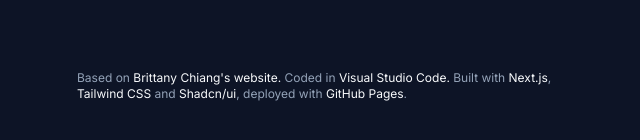
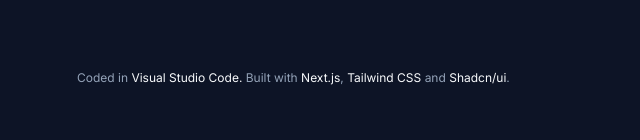
Before and after one commit to haneesha2018/eportfolio, a Next.js app: page / in a window 1280 px wide. Shown: the part 4527-4667 px from the top of the page, without its empty margins (595-1235 px from the left). Built offline with nearby package versions, Linux system fonts and the light colour scheme.

Commit message:
Update Footer component to remove external links and enhance StarsBackground component with pointer-events style

```diff
--- a/components/Footer.tsx
+++ b/components/Footer.tsx
@@ -5,10 +5,10 @@
     <section>
       <div className="flex flex-col gap-4 lg:px-6 mt-16">
         <p className="text-xs text-start text-muted-foreground">
-          Based on{" "}
+          {/* Based on{" "}
           <a className="text-foreground" href="https://brittanychiang.com">
             Brittany Chiang&#39;s website.
-          </a>{" "}
+          </a>{" "} */}
            Coded in{" "}
           <a className="text-foreground" href="https://code.visualstudio.com/">
             Visual Studio Code.
@@ -25,10 +25,10 @@
           <a className="text-foreground" href="https://ui.shadcn.com/">
             Shadcn/ui
           </a>
-          , deployed with{" "}
+          {/* , deployed with{" "}
           <a className="text-foreground" href="https://vercel.com/">
             GitHub Pages
-          </a>
+          </a> */}
           .
         </p>
       </div>
--- a/components/ui/stars-background.tsx
+++ b/components/ui/stars-background.tsx
@@ -138,7 +138,7 @@
 return (
     <canvas
         ref={canvasRef}
-        className={cn("fixed top-0 left-0 w-screen h-screen -z-10", className)}
+        className={cn("fixed top-0 left-0 w-screen h-screen -z-10 pointer-events-none", className)}
     />
 );
 };
```
